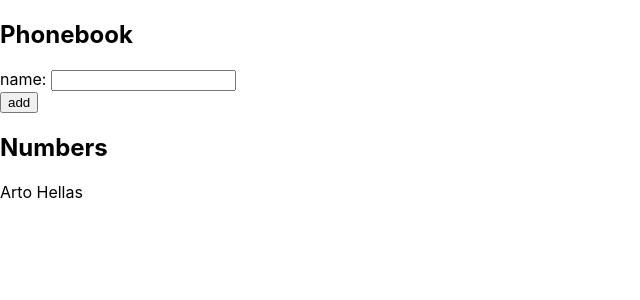
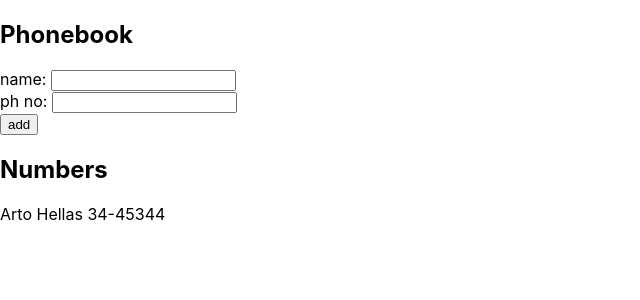
Before and after one commit to harsha0571/FullStackOpen, a React (Create React App) app in the folder part2/phonebook/: page / in a window 1280 px wide. Shown: the top 300 px of the page, without its empty margins (0-640 px from the left). Built offline with nearby package versions, Linux system fonts and the light colour scheme.

Commit message:
2.8 added

```diff
--- a/part2/phonebook/src/App.js
+++ b/part2/phonebook/src/App.js
@@ -3,41 +3,54 @@ import React, { useState } from 'react'
 const App = () => {
   const [persons, setPersons] = useState([
     {
-      name: 'Arto Hellas'
+      name: 'Arto Hellas',
+      no: '34-45344'
     }
   ])
   const [newName, setNewName] = useState('')
+  const [newNum, setNewNum] = useState('')
 
   const handleName = (e) => {
     console.log(e.target.value)
     setNewName(e.target.value)
 
   }
-  const addName = (e) => {
+  const handleNum = (e) => {
+    console.log(e.target.value)
+    setNewNum(e.target.value)
+
+  }
+  const addPerson = (e) => {
 
     e.preventDefault()
 
     const tempName = {
-      name: newName
+      name: newName,
+      no: newNum
     }
 
 
     if (persons.some(person => person.name === newName)) {
       alert(`${newName} is aleardy part of the phonebook`)
       setNewName('')
+      setNewNum('')
     }
     else {
       setPersons(persons.concat(tempName))
       setNewName('')
+      setNewNum('')
     }
   }
 
   return (
     <div>
       <h2>Phonebook</h2>
-      <form onSubmit={addName}>
+      <form onSubmit={addPerson}>
         <div>
           name: <input type='text' value={newName} onChange={handleName} />
+        </div>
+        <div>
+          ph no: <input type='text' value={newNum} onChange={handleNum} />
         </div>
         <div>
           <button type="submit">add</button>
@@ -48,7 +61,7 @@ const App = () => {
         persons.map(person => {
           return (
             <div key={person.name}>
-              {person.name}
+              {person.name}  {person.no}
             </div>
           )
         })
```
